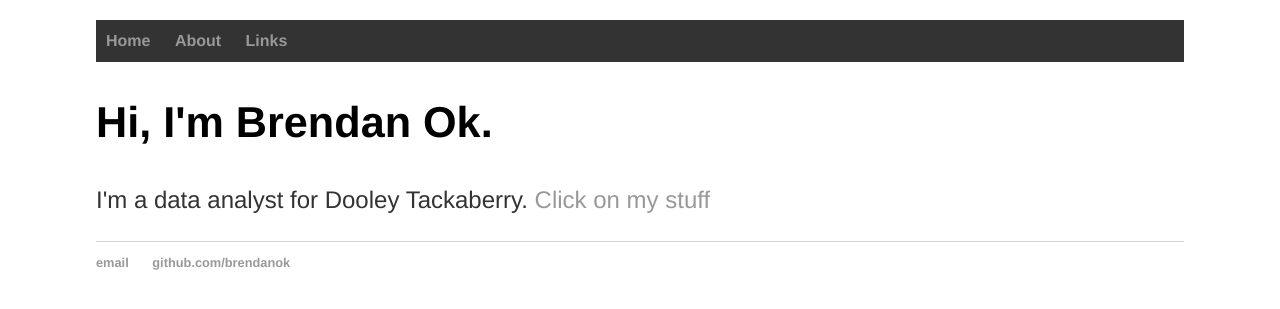
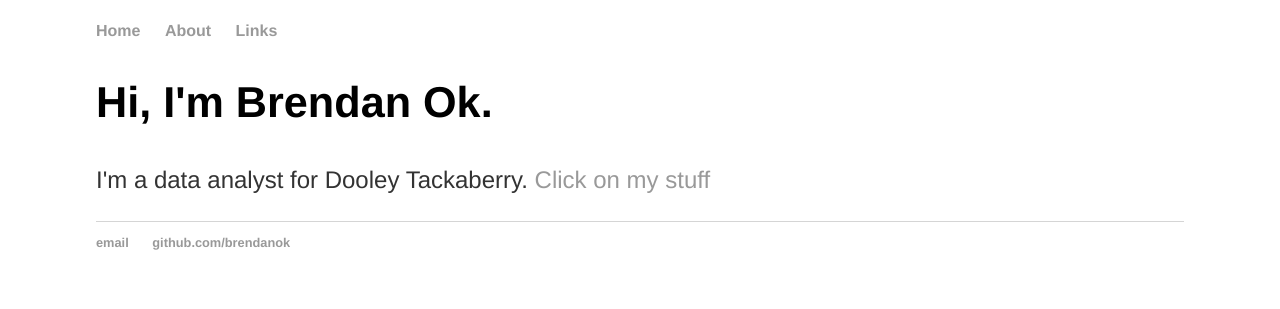
Before and after one commit to brendanok/brendanok.github.io, a Jekyll site: the page built from index.html, in a window 1280 px wide. Shown: the top 309 px of the page. Built offline with Jekyll 4.4.1, drawn with Linux system fonts in a browser that asks for light colours.

Commit message:
Update main.css

```diff
--- a/css/main.css
+++ b/css/main.css
@@ -19,16 +19,6 @@ h4 { font-size: 1.9em; }
 nav ul, footer ul { font-size: 1em; font-family: 'Helvetica', 'Arial', 'Sans-Serif'; padding: 0px; list-style: none; font-weight: bold; }
 nav ul li, footer ul li { display: inline; margin-right: 20px; }
 
-nav ul {
-
-  width: 100%
-  list-style-type: none;
-  margin: 0;
-  padding: 10px;
-  overflow: hidden;
-  background-color: #333;
-}
-
 .active{
  color: #4CAF50;
 }
```
